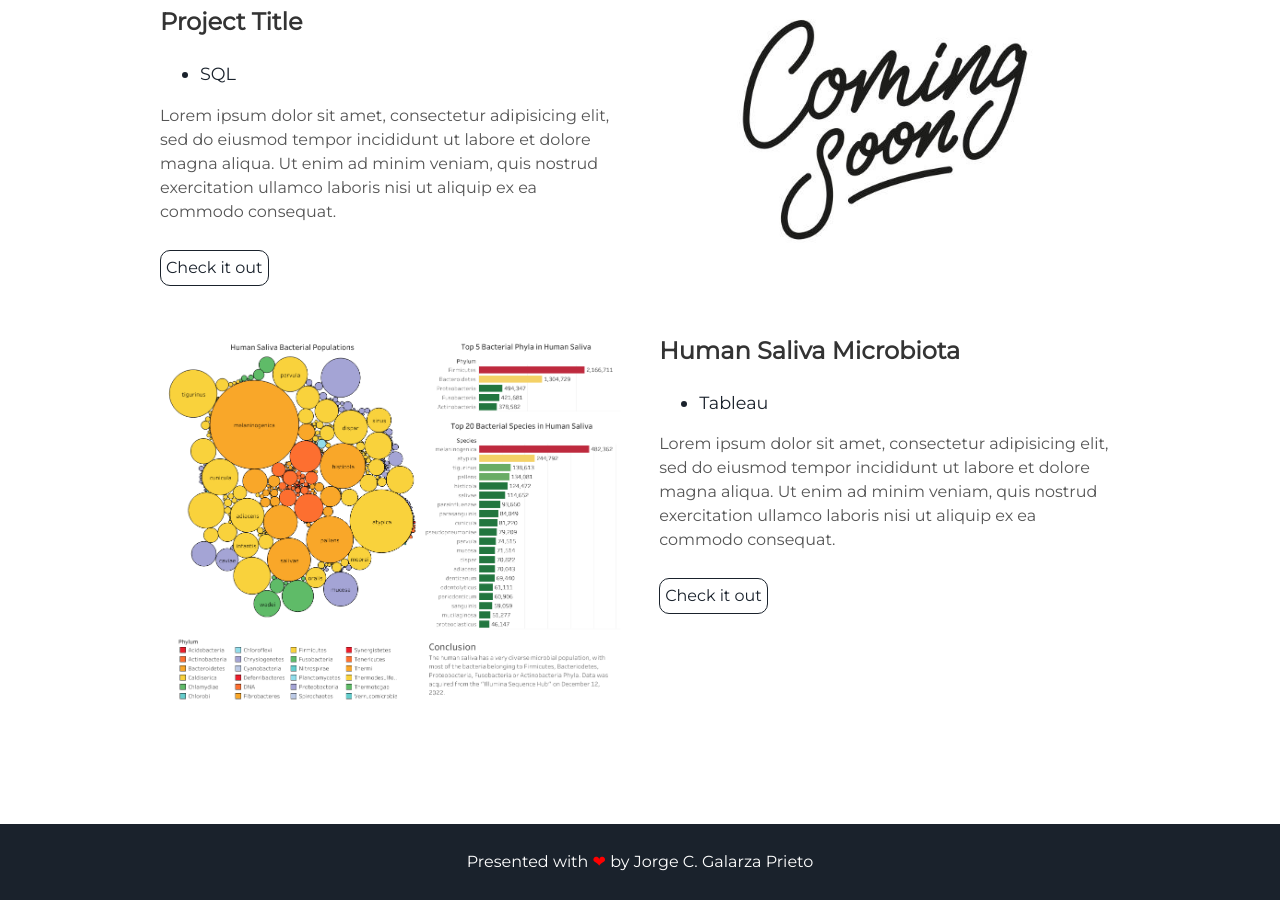
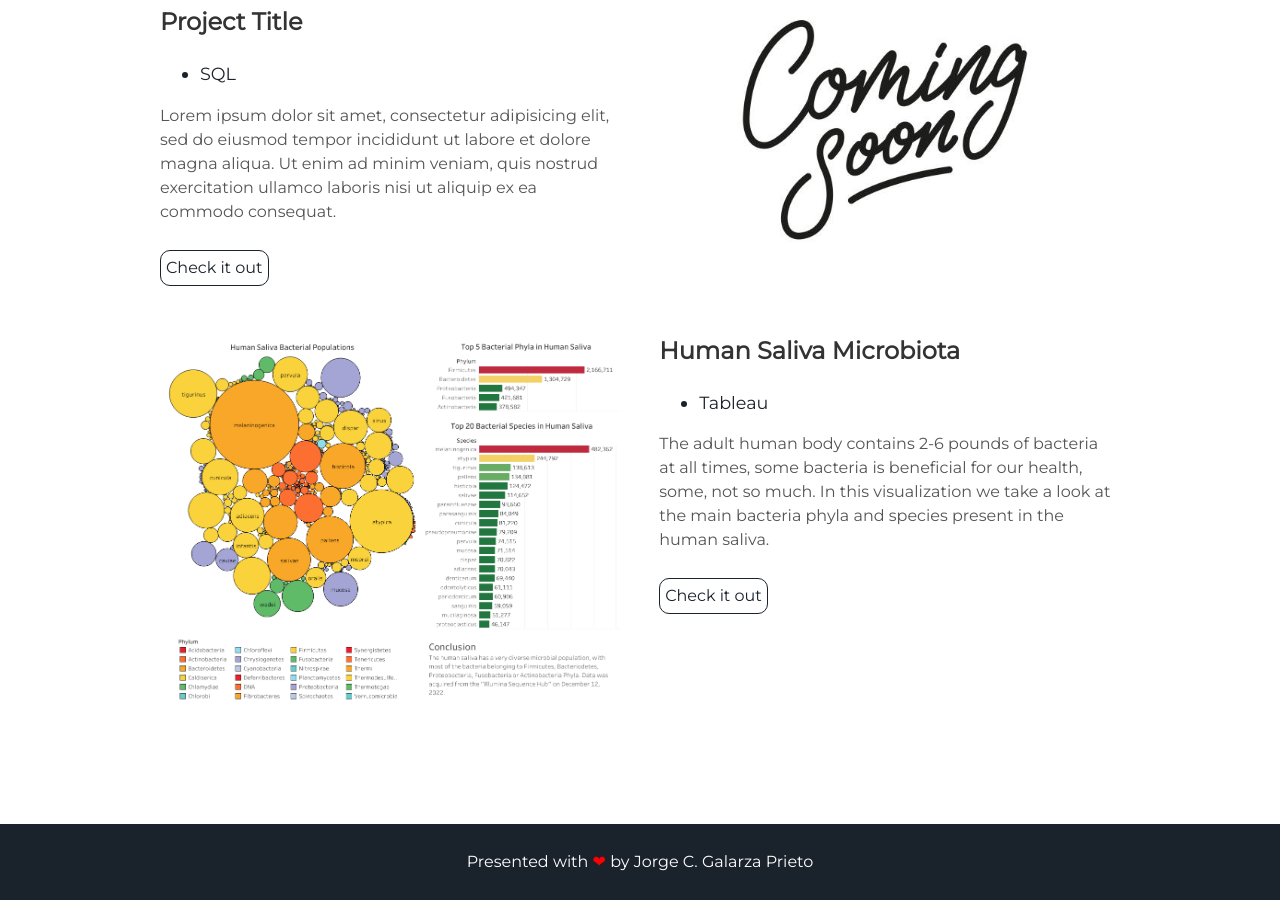
Before and after one commit to jorgegalarza1/jorgegalarza1.github.io, a Jekyll site: the page built from index.html, in a window 1280 px wide and 900 px high, scrolled down 2526 px. Built offline with Jekyll 4.4.1, drawn with Linux system fonts in a browser that asks for light colours.

Commit message:
Update projects.html

```diff
--- a/_includes/projects.html
+++ b/_includes/projects.html
@@ -49,7 +49,7 @@
     <ul>
       <li> Tableau</li>
     </ul>
-    <p>Lorem ipsum dolor sit amet, consectetur adipisicing elit, sed do eiusmod tempor incididunt ut labore et dolore magna aliqua. Ut enim ad minim veniam, quis nostrud exercitation ullamco laboris nisi ut aliquip ex ea commodo consequat.</p>
+    <p>The adult human body contains 2-6 pounds of bacteria at all times, some bacteria is beneficial for our health, some, not so much. In this visualization we take a look at the main bacteria phyla and species present in the human saliva.</p>
     <a class="project-link" href="https://public.tableau.com/app/profile/jorge.galarza">Check it out</a>
   </div>
 </div>
```
